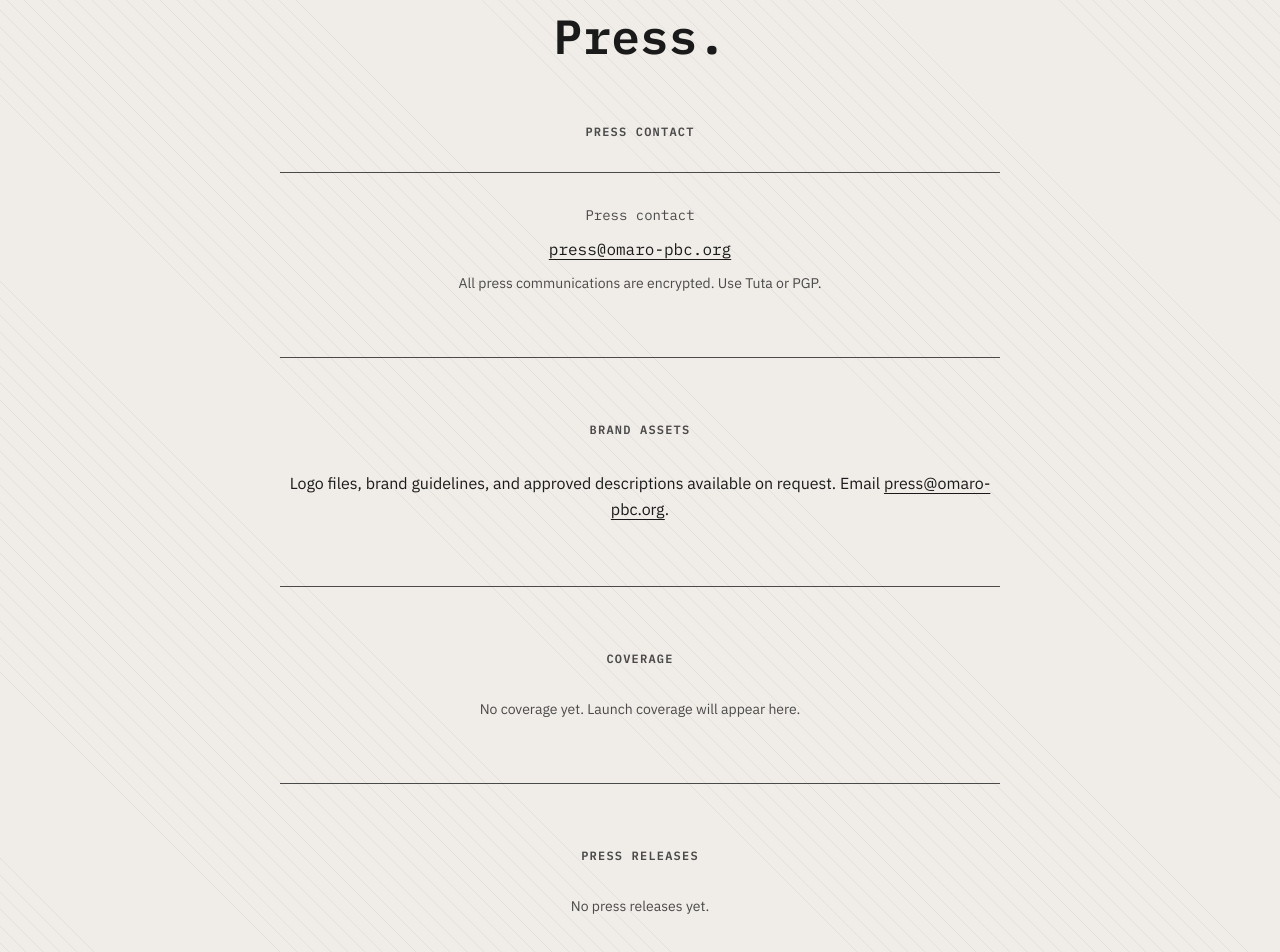
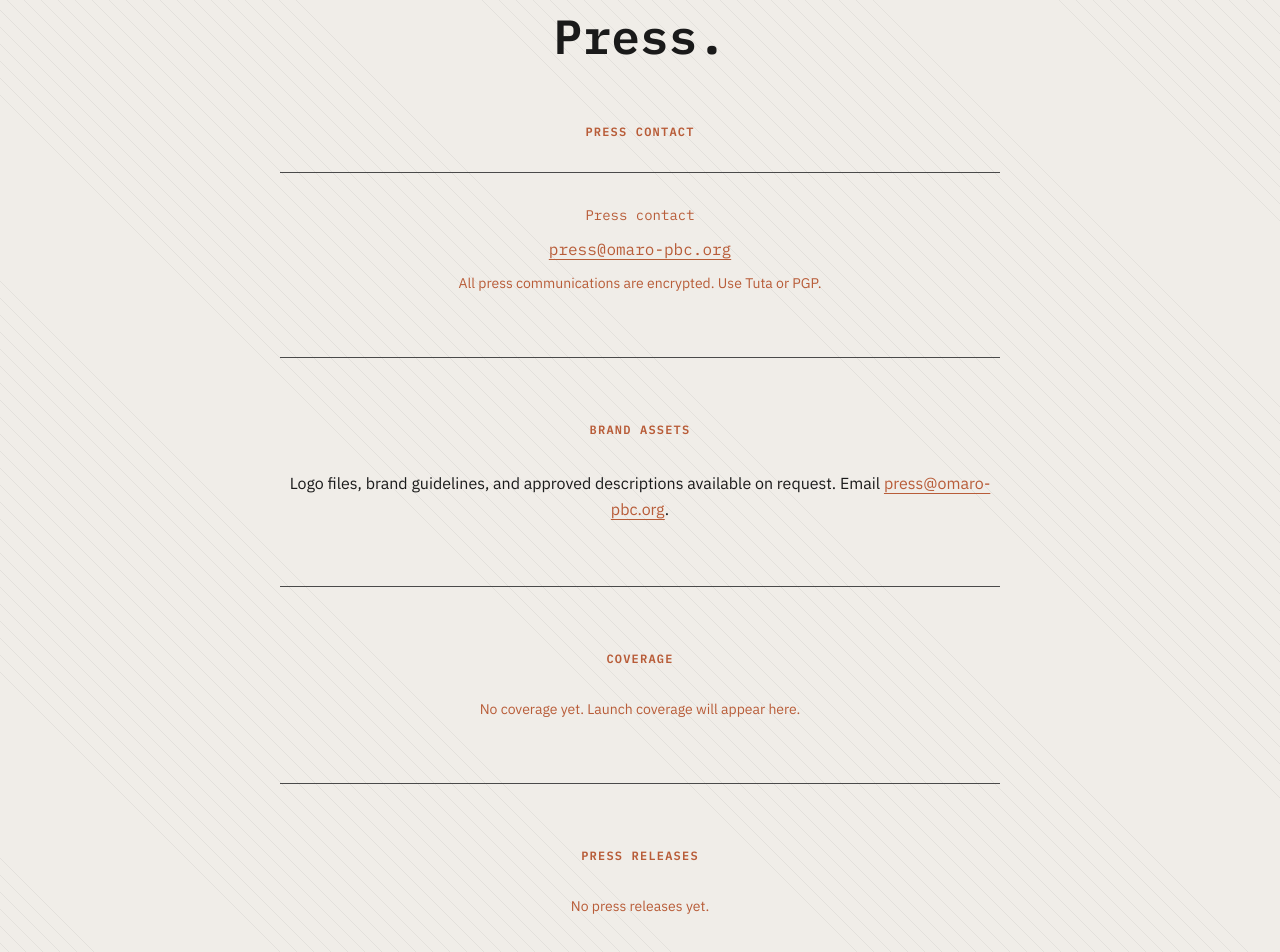
Before and after one commit to OMARO000/OMARO-PBC, a Next.js app: page /press in a window 1280 px wide. Shown: the part 400-1352 px from the top of the page. Built offline with nearby package versions, Linux system fonts and the light colour scheme.

Commit message:
terracotta pass: eliminate #4A4A4A across all pages — labels/eyebrows to terra, body copy to charcoal

```diff
--- a/app/contact/page.tsx
+++ b/app/contact/page.tsx
@@ -14,7 +14,7 @@ function EmailRow({ label, address, note }: { label: string; address: string; no
     >
       <p
         className="text-xs tracking-widest uppercase mb-1"
-        style={{ fontFamily: "var(--font-ibm-plex-mono)", color: "#4A4A4A" }}
+        style={{ fontFamily: "var(--font-ibm-plex-mono)", color: "#B85C38" }}
       >
         {label}
       </p>
@@ -32,7 +32,7 @@ function EmailRow({ label, address, note }: { label: string; address: string; no
       {note && (
         <p
           className="text-xs mt-1"
-          style={{ fontFamily: "var(--font-ibm-plex-sans)", color: "#4A4A4A" }}
+          style={{ fontFamily: "var(--font-ibm-plex-sans)", color: "#B85C38" }}
         >
           {note}
         </p>
@@ -71,7 +71,7 @@ export default function ContactPage() {
       <section className="mt-16">
         <h2
           className="text-xs font-semibold tracking-widest uppercase mb-8"
-          style={{ fontFamily: "var(--font-ibm-plex-mono)", color: "#4A4A4A" }}
+          style={{ fontFamily: "var(--font-ibm-plex-mono)", color: "#B85C38" }}
         >
           What Not to Contact Us About
         </h2>
@@ -99,7 +99,7 @@ export default function ContactPage() {
         </ul>
         <p
           className="text-base leading-relaxed"
-          style={{ fontFamily: "var(--font-ibm-plex-sans)", color: "#4A4A4A" }}
+          style={{ fontFamily: "var(--font-ibm-plex-sans)", color: "#1A1A1A" }}
         >
           Correction requests are reviewed only when accompanied by verifiable
           evidence that a documented fact is inaccurate. Corrections are issued
--- a/app/data-coop/page.tsx
+++ b/app/data-coop/page.tsx
@@ -15,7 +15,7 @@ export default function DataCoopPage() {
     <div className="max-w-3xl mx-auto px-6 py-16 md:py-24 text-center">
       <LogoHero />
       <div className="mb-16">
-        <p className="text-xs font-semibold tracking-widest uppercase mb-6" style={{ fontFamily: "var(--font-ibm-plex-mono)", color: "#4A4A4A" }}>
+        <p className="text-xs font-semibold tracking-widest uppercase mb-6" style={{ fontFamily: "var(--font-ibm-plex-mono)", color: "#B85C38" }}>
           Data Co-op
         </p>
         <h1 className="text-3xl md:text-5xl font-semibold leading-tight" style={{ fontFamily: "var(--font-ibm-plex-mono)", color: "#1A1A1A" }}>
@@ -34,7 +34,7 @@ export default function DataCoopPage() {
           Consent management and research participation requires an OMARO account. Log in below to manage your data preferences.
         </p>
         <div className="pt-4">
-          <span className="inline-block text-sm tracking-widest uppercase" style={{ fontFamily: "var(--font-ibm-plex-mono)", color: "#4A4A4A" }}>
+          <span className="inline-block text-sm tracking-widest uppercase" style={{ fontFamily: "var(--font-ibm-plex-mono)", color: "#B85C38" }}>
             Account login — coming soon
           </span>
         </div>
--- a/app/page.tsx
+++ b/app/page.tsx
@@ -146,12 +146,12 @@ export default function Home() {
             <h3 className="text-lg font-semibold mb-3" style={{ fontFamily: "var(--font-ibm-plex-mono)", color: "#1A1A1A" }}>
               OMEN — Corporate Accountability Ledger
             </h3>
-            <p className="text-base leading-relaxed mb-5" style={{ fontFamily: "var(--font-ibm-plex-sans)", color: "#4A4A4A" }}>
+            <p className="text-base leading-relaxed mb-5" style={{ fontFamily: "var(--font-ibm-plex-sans)", color: "#1A1A1A" }}>
               We keep the receipts. Court-grade documentation of verified
               violations across thousands of companies. Permanent. Open.
               Citable.
             </p>
-            <a href="https://omen.xyz" target="_blank" rel="noopener noreferrer" className="text-sm underline hover:no-underline" style={{ fontFamily: "var(--font-ibm-plex-mono)", color: "#1A1A1A", textUnderlineOffset: "4px" }}>
+            <a href="https://omen.xyz" target="_blank" rel="noopener noreferrer" className="text-sm underline hover:no-underline" style={{ fontFamily: "var(--font-ibm-plex-mono)", color: "#B85C38", textUnderlineOffset: "4px" }}>
               omen.xyz&nbsp;&rarr;
             </a>
           </div>
@@ -159,12 +159,12 @@ export default function Home() {
             <h3 className="text-lg font-semibold mb-3" style={{ fontFamily: "var(--font-ibm-plex-mono)", color: "#1A1A1A" }}>
               iGITit — Open Source Code Analysis
             </h3>
-            <p className="text-base leading-relaxed mb-5" style={{ fontFamily: "var(--font-ibm-plex-sans)", color: "#4A4A4A" }}>
+            <p className="text-base leading-relaxed mb-5" style={{ fontFamily: "var(--font-ibm-plex-sans)", color: "#1A1A1A" }}>
               Open source, open language. AI-generated plain-language analysis
               of any public GitHub, GitLab, or Radicle repository. What the
               code does. Who it serves. What it touches.
             </p>
-            <a href="https://igitit.xyz" target="_blank" rel="noopener noreferrer" className="text-sm underline hover:no-underline" style={{ fontFamily: "var(--font-ibm-plex-mono)", color: "#1A1A1A", textUnderlineOffset: "4px" }}>
+            <a href="https://igitit.xyz" target="_blank" rel="noopener noreferrer" className="text-sm underline hover:no-underline" style={{ fontFamily: "var(--font-ibm-plex-mono)", color: "#B85C38", textUnderlineOffset: "4px" }}>
               igitit.xyz&nbsp;&rarr;
             </a>
           </div>
--- a/app/press/page.tsx
+++ b/app/press/page.tsx
@@ -23,14 +23,14 @@ export default function PressPage() {
       <section className="mb-16">
         <h2
           className="text-xs font-semibold tracking-widest uppercase mb-8"
-          style={{ fontFamily: "var(--font-ibm-plex-mono)", color: "#4A4A4A" }}
+          style={{ fontFamily: "var(--font-ibm-plex-mono)", color: "#B85C38" }}
         >
           Press Contact
         </h2>
         <div style={{ borderTop: "1px solid #4A4A4A" }} className="pt-8 space-y-3">
           <p
             className="text-sm"
-            style={{ fontFamily: "var(--font-ibm-plex-mono)", color: "#4A4A4A" }}
+            style={{ fontFamily: "var(--font-ibm-plex-mono)", color: "#B85C38" }}
           >
             Press contact
           </p>
@@ -39,7 +39,7 @@ export default function PressPage() {
             className="block text-base underline hover:no-underline"
             style={{
               fontFamily: "var(--font-ibm-plex-mono)",
-              color: "#1A1A1A",
+              color: "#B85C38",
               textUnderlineOffset: "4px",
             }}
           >
@@ -47,7 +47,7 @@ export default function PressPage() {
           </a>
           <p
             className="text-sm"
-            style={{ fontFamily: "var(--font-ibm-plex-sans)", color: "#4A4A4A" }}
+            style={{ fontFamily: "var(--font-ibm-plex-sans)", color: "#B85C38" }}
           >
             All press communications are encrypted. Use Tuta or PGP.
           </p>
@@ -60,7 +60,7 @@ export default function PressPage() {
       <section className="my-16">
         <h2
           className="text-xs font-semibold tracking-widest uppercase mb-8"
-          style={{ fontFamily: "var(--font-ibm-plex-mono)", color: "#4A4A4A" }}
+          style={{ fontFamily: "var(--font-ibm-plex-mono)", color: "#B85C38" }}
         >
           Brand Assets
         </h2>
@@ -73,7 +73,7 @@ export default function PressPage() {
           <a
             href="mailto:press@omaro-pbc.org"
             className="underline hover:no-underline"
-            style={{ color: "#1A1A1A", textUnderlineOffset: "4px" }}
+            style={{ color: "#B85C38", textUnderlineOffset: "4px" }}
           >
             press@omaro-pbc.org
           </a>
@@ -87,13 +87,13 @@ export default function PressPage() {
       <section className="my-16">
         <h2
           className="text-xs font-semibold tracking-widest uppercase mb-8"
-          style={{ fontFamily: "var(--font-ibm-plex-mono)", color: "#4A4A4A" }}
+          style={{ fontFamily: "var(--font-ibm-plex-mono)", color: "#B85C38" }}
         >
           Coverage
         </h2>
         <p
           className="text-sm"
-          style={{ fontFamily: "var(--font-ibm-plex-sans)", color: "#4A4A4A" }}
+          style={{ fontFamily: "var(--font-ibm-plex-sans)", color: "#B85C38" }}
         >
           No coverage yet. Launch coverage will appear here.
         </p>
@@ -105,13 +105,13 @@ export default function PressPage() {
       <section className="my-16">
         <h2
           className="text-xs font-semibold tracking-widest uppercase mb-8"
-          style={{ fontFamily: "var(--font-ibm-plex-mono)", color: "#4A4A4A" }}
+          style={{ fontFamily: "var(--font-ibm-plex-mono)", color: "#B85C38" }}
         >
           Press Releases
         </h2>
         <p
           className="text-sm"
-          style={{ fontFamily: "var(--font-ibm-plex-sans)", color: "#4A4A4A" }}
+          style={{ fontFamily: "var(--font-ibm-plex-sans)", color: "#B85C38" }}
         >
           No press releases yet.
         </p>
@@ -123,7 +123,7 @@ export default function PressPage() {
       <section className="mt-16">
         <p
           className="text-sm"
-          style={{ fontFamily: "var(--font-ibm-plex-mono)", color: "#4A4A4A" }}
+          style={{ fontFamily: "var(--font-ibm-plex-mono)", color: "#B85C38" }}
         >
           OMARO does not accept advertising, sponsorship, or paid placement
           inquiries.
```
Also changed, not shown: app/products/page.tsx (+6 -6 lines), app/transparency/page.tsx (+8 -8 lines).
